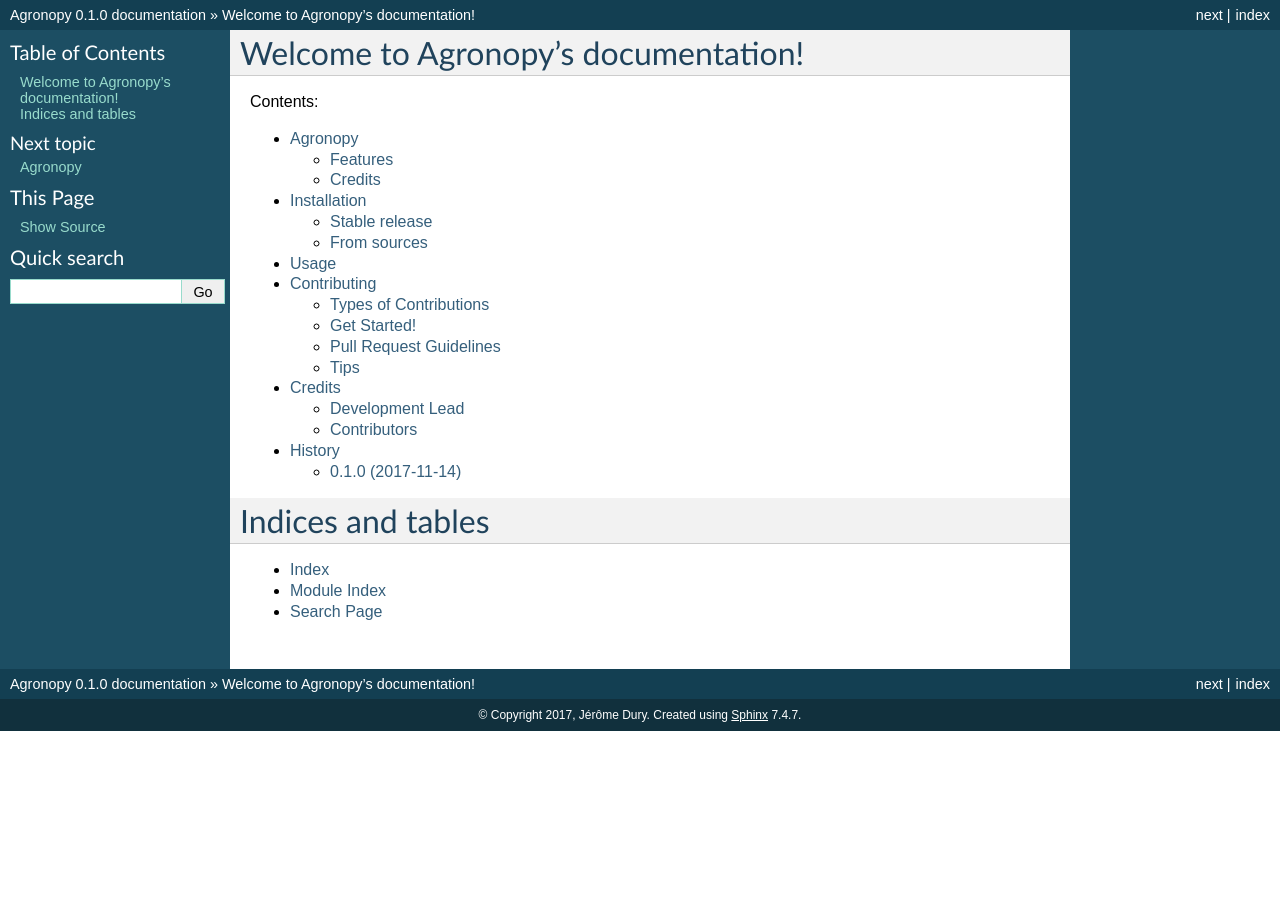
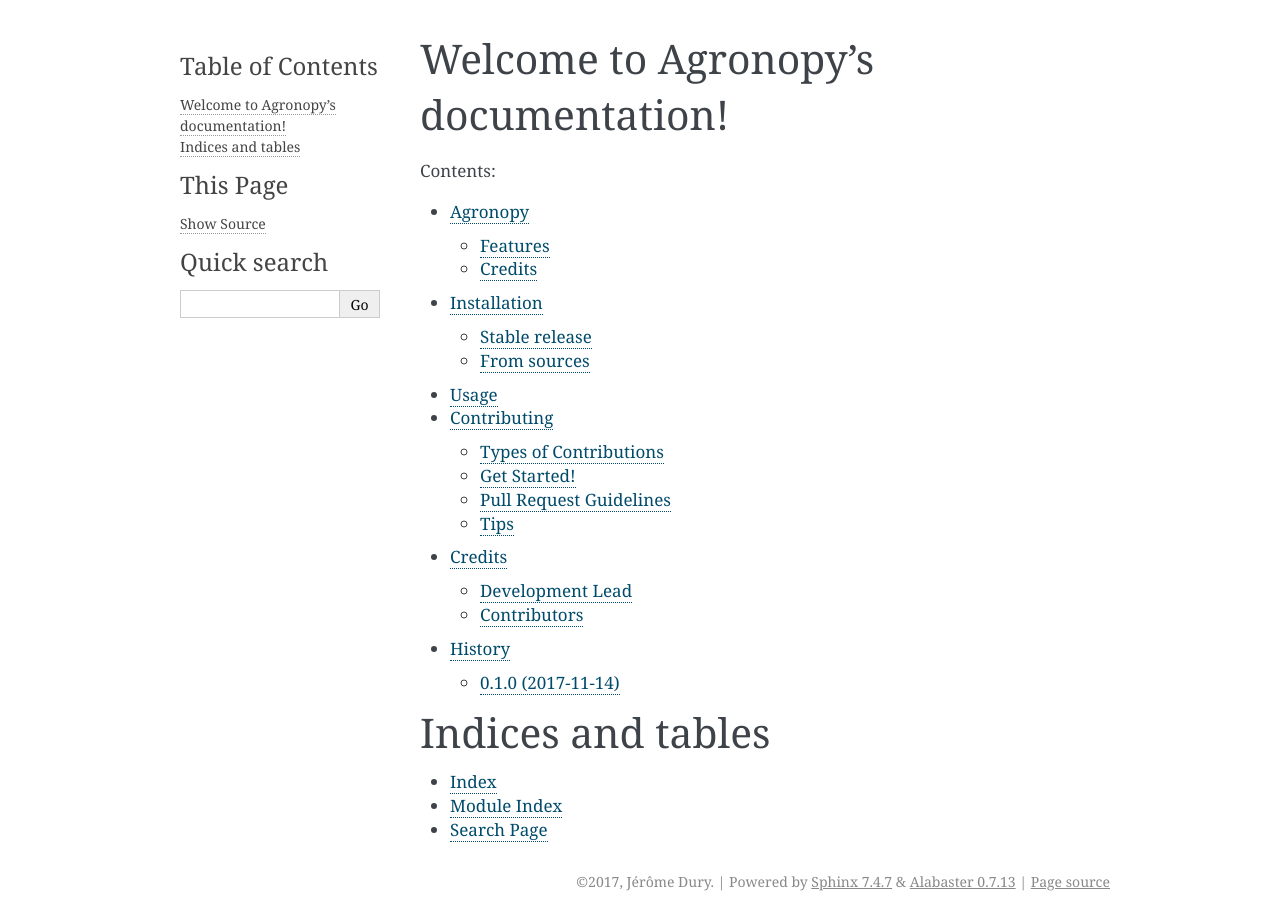
Before and after one commit to farmlab/agronopy, a Sphinx documentation site: the page built from docs/index.rst, in a window 1280 px wide. Built offline with Sphinx 7.4.7, drawn with Linux system fonts in a browser that asks for light colours; pages that are not in the unit, such as notebooks, are missing from menus; before the commit the page ends 900 px from its top, so only the background shows below that.

Commit message:
sphinx theme

```diff
--- a/docs/conf.py
+++ b/docs/conf.py
@@ -111,7 +111,7 @@
 
 # The theme to use for HTML and HTML Help pages.  See the documentation for
 # a list of builtin themes.
-html_theme = 'default'
+html_theme = 'alabaster'
 
 # Theme options are theme-specific and customize the look and feel of a
 # theme further.  For a list of options available for each theme, see the
@@ -154,6 +154,16 @@
 
 # Custom sidebar templates, maps document names to template names.
 #html_sidebars = {}
+html_sidebar = {
+        '**': [
+            'about.html',
+            'navigation.html',
+            'relations.html',
+            'searchbox.html',
+            'donate.html',
+            ]
+        }
+
 
 # Additional templates that should be rendered to pages, maps page names
 # to template names.
```
